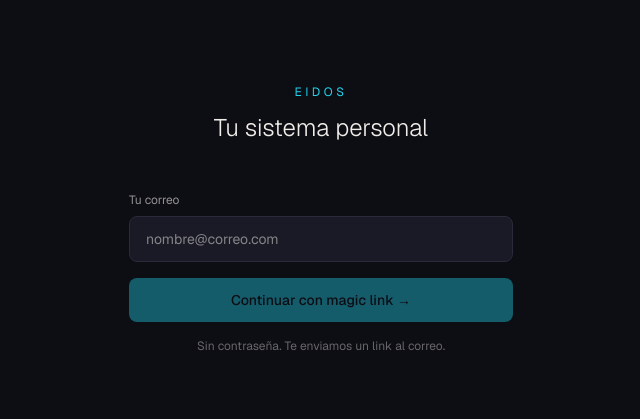
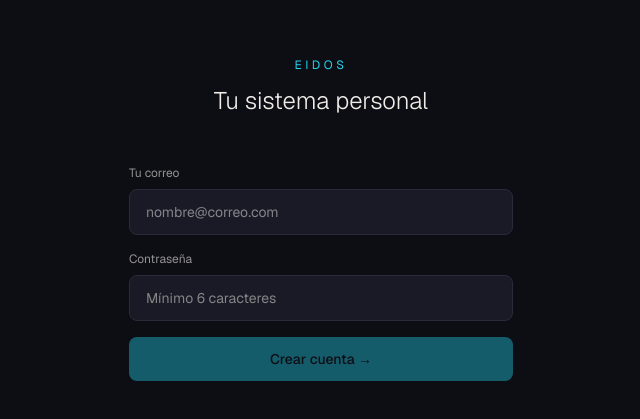
Before and after one commit to gerlameda/EIDOS, a Next.js app: page /onboarding/auth in a window 1280 px wide. Shown: the part 181-600 px from the top of the page, without its empty margins (319-959 px from the left). Built offline with nearby package versions, Linux system fonts and the light colour scheme; no server answers.

Commit message:
feat: replace magic link with email/password auth

```diff
--- a/app/auth/callback/route.ts
+++ b/app/auth/callback/route.ts
@@ -94,7 +94,7 @@ export async function GET(request: Request) {
     error: userError,
   } = await supabase.auth.getUser();
   if (userError || !user) {
-    return NextResponse.redirect(`${origin}/onboarding/1`);
+    return NextResponse.redirect(`${origin}/onboarding/4`);
   }
 
   const { data: profile, error: profileError } = await supabase
@@ -104,7 +104,9 @@ export async function GET(request: Request) {
     .maybeSingle();
 
   if (profileError || !profile) {
-    return NextResponse.redirect(`${origin}/onboarding/1`);
+    // Sin perfil aún (usuario recién creado antes de que el trigger corra)
+    // mandamos al primer paso real del onboarding para no pisar Step1Impacto.
+    return NextResponse.redirect(`${origin}/onboarding/4`);
   }
 
   const path = redirectPathFromProfile(
--- a/app/auth/confirm/route.ts
+++ b/app/auth/confirm/route.ts
@@ -94,7 +94,7 @@ export async function GET(request: Request) {
     error: userError,
   } = await supabase.auth.getUser();
   if (userError || !user) {
-    return NextResponse.redirect(`${origin}/onboarding/1`);
+    return NextResponse.redirect(`${origin}/onboarding/4`);
   }
 
   const { data: profile, error: profileError } = await supabase
@@ -104,7 +104,9 @@ export async function GET(request: Request) {
     .maybeSingle();
 
   if (profileError || !profile) {
-    return NextResponse.redirect(`${origin}/onboarding/1`);
+    // Sin perfil aún (usuario recién creado antes de que el trigger corra)
+    // mandamos al primer paso real del onboarding para no pisar Step1Impacto.
+    return NextResponse.redirect(`${origin}/onboarding/4`);
   }
 
   const path = redirectPathFromProfile(
--- /dev/null
+++ b/app/campo-base/page.tsx
@@ -0,0 +1,5 @@
+import { redirect } from "next/navigation";
+
+export default function CampoBaseAliasPage() {
+  redirect("/modulo04");
+}
--- a/app/onboarding/auth/page.tsx
+++ b/app/onboarding/auth/page.tsx
@@ -1,5 +1,5 @@
-import { MagicLinkForm } from "@/components/auth/MagicLinkForm";
+import { AuthForm } from "@/components/auth/AuthForm";
 
 export default function OnboardingAuthPage() {
-  return <MagicLinkForm variant="onboarding" />;
+  return <AuthForm variant="onboarding" />;
 }
--- /dev/null
+++ b/app/onboarding/nombre/page.tsx
@@ -0,0 +1,6 @@
+import { redirect } from "next/navigation";
+
+/** Nombre = paso 4 del flujo (Step4Nombre). */
+export default function OnboardingNombreAliasPage() {
+  redirect("/onboarding/4");
+}
--- /dev/null
+++ b/components/auth/AuthForm.tsx
@@ -0,0 +1,165 @@
+"use client";
+
+import { useState } from "react";
+import { useRouter } from "next/navigation";
+import { createClient } from "@/lib/supabase/client";
+import { syncProfileToSupabase } from "@/lib/onboarding/sync-profile";
+import { useOnboardingStore } from "@/store/onboardingStore";
+
+export type AuthFormVariant = "login" | "onboarding";
+
+interface AuthFormProps {
+  variant: AuthFormVariant;
+}
+
+export function AuthForm({ variant }: AuthFormProps) {
+  const router = useRouter();
+  const [email, setEmail] = useState("");
+  const [password, setPassword] = useState("");
+  const [loading, setLoading] = useState(false);
+  const [error, setError] = useState<string | null>(null);
+
+  async function handleSubmit(e: React.FormEvent) {
+    e.preventDefault();
+    setLoading(true);
+    setError(null);
+
+    if (password.length < 6) {
+      setError("La contraseña debe tener al menos 6 caracteres.");
+      setLoading(false);
+      return;
+    }
+
+    const supabase = createClient();
+
+    if (variant === "onboarding") {
+      const { data, error: signUpError } = await supabase.auth.signUp({
+        email,
+        password,
+      });
+
+      if (signUpError) {
+        setError(signUpError.message);
+        setLoading(false);
+        return;
+      }
+
+      if (data.session) {
+        await syncProfileToSupabase(useOnboardingStore.getState());
+        router.push("/onboarding/nombre");
+        return;
+      }
+
+      setError(
+        "Cuenta creada. Confirma tu correo para continuar e inicia sesión.",
+      );
+      setLoading(false);
+      return;
+    }
+
+    const { error: signInError } = await supabase.auth.signInWithPassword({
+      email,
+      password,
+    });
+
+    if (signInError) {
+      setError(signInError.message);
+      setLoading(false);
+      return;
+    }
+
+    router.push("/campo-base");
+  }
+
+  const canSubmit =
+    email.trim().length > 0 && password.length >= 6 && !loading;
+  const buttonLabel =
+    variant === "onboarding" ? "Crear cuenta →" : "Entrar →";
+
+  return (
+    <main
+      className="flex min-h-screen items-center justify-center px-4"
+      style={{ backgroundColor: "#0D0D14" }}
+    >
+      <div className="w-full max-w-sm">
+        <div className="mb-12 text-center">
+          <p
+            className="mb-3 text-xs tracking-[0.3em]"
+            style={{ color: "#22D3EE" }}
+          >
+            EIDOS
+          </p>
+          <h1 className="text-2xl font-light" style={{ color: "#F0EDE8" }}>
+            Tu sistema personal
+          </h1>
+        </div>
+
+        <form onSubmit={(e) => void handleSubmit(e)} className="space-y-4">
+          <div>
+            <label
+              className="mb-2 block text-xs"
+              style={{ color: "rgba(240,237,232,0.6)" }}
+            >
+              Tu correo
+            </label>
+            <input
+              type="email"
+              value={email}
+              onChange={(e) => setEmail(e.target.value)}
+              required
+              autoComplete="email"
+              placeholder="nombre@correo.com"
+              className="w-full rounded-lg px-4 py-3 text-sm outline-none transition-colors"
+              style={{
+                backgroundColor: "#1A1A26",
+                border: "1px solid #2A2A3A",
+                color: "#F0EDE8",
+              }}
+            />
+          </div>
+
+          <div>
+            <label
+              className="mb-2 block text-xs"
+              style={{ color: "rgba(240,237,232,0.6)" }}
+            >
+              Contraseña
+            </label>
+            <input
+              type="password"
+              value={password}
+              onChange={(e) => setPassword(e.target.value)}
+              required
+              minLength={6}
+              autoComplete={
+                variant === "onboarding" ? "new-password" : "current-password"
+              }
+              placeholder="Mínimo 6 caracteres"
+              className="w-full rounded-lg px-4 py-3 text-sm outline-none transition-colors"
+              style={{
+                backgroundColor: "#1A1A26",
+                border: "1px solid #2A2A3A",
+                color: "#F0EDE8",
+              }}
+            />
+          </div>
+
+          {error ? (
+            <p className="text-xs" style={{ color: "#EF4444" }}>
+              {error}
+            </p>
+          ) : null}
+
+          <button
+            type="submit"
+            disabled={!canSubmit}
+            className="w-full rounded-lg py-3 text-sm font-medium transition-opacity disabled:opacity-40"
+            style={{ backgroundColor: "#22D3EE", color: "#0D0D14" }}
+          >
+            {loading ? "Cargando…" : buttonLabel}
+          </button>
+        </form>
+      </div>
+    </main>
+  );
+}
```
